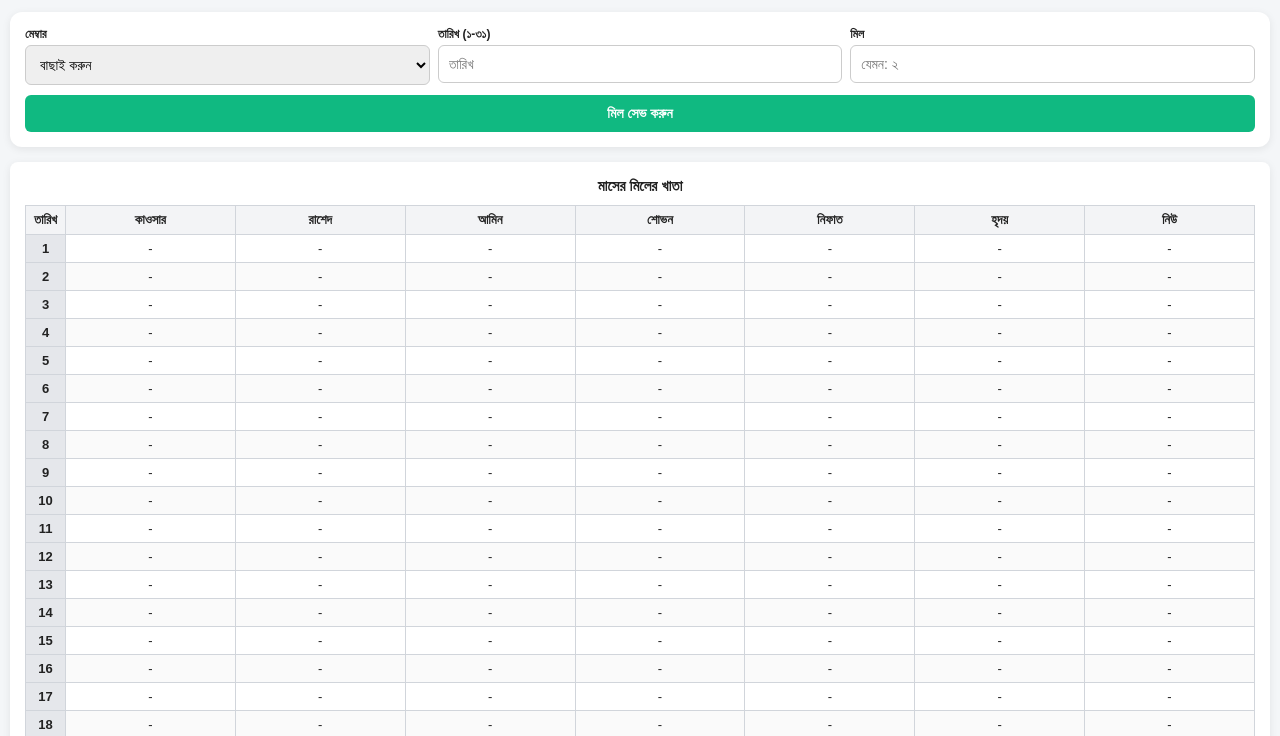
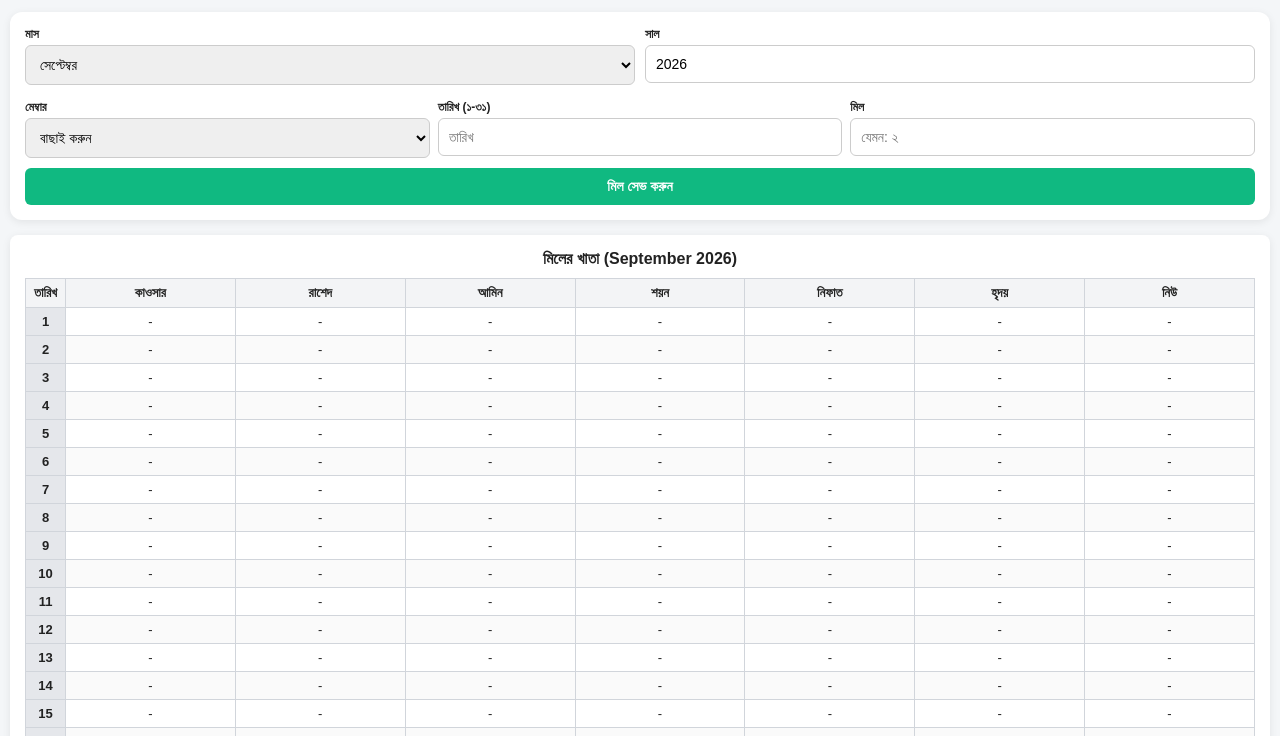
Before and after one commit to rashedmilon064-glitch/bachelor-meal, a plain HTML site: page index.html in a window 1280 px wide. Shown: the part 61-797 px from the top of the page. Drawn offline with nearby package versions, Linux system fonts and the light colour scheme.

Commit message:
Update index.html

```diff
--- a/index.html
+++ b/index.html
@@ -13,6 +13,14 @@
     h1 { text-align: center; margin-bottom: 5px; font-size: 22px; }
     .subtitle { text-align: center; color: #666; margin-bottom: 15px; font-size: 14px; }
     .card { background: white; padding: 15px; border-radius: 12px; margin-bottom: 15px; box-shadow: 0 2px 8px rgba(0,0,0,0.08); }
+
+    .month-year-group {
+      display: flex;
+      gap: 10px;
+      margin-bottom: 15px;
+      justify-content: center;
+    }
+
     .form-group { display: flex; flex-wrap: wrap; gap: 8px; }
     .form-control { flex: 1; min-width: 100px; }
     label { display: block; margin-bottom: 4px; font-weight: bold; font-size: 12px; }
@@ -37,6 +45,32 @@
     <p class="subtitle">ডিজিটাল মেস মিলের খাতা</p>
 
     <div class="card">
+      <!-- Month and Year Selection -->
+      <div class="month-year-group">
+        <div style="flex: 1;">
+          <label>মাস</label>
+          <select id="monthSelect">
+            <option value="January">জানুয়ারি</option>
+            <option value="February">ফেব্রুয়ারি</option>
+            <option value="March">মার্চ</option>
+            <option value="April">এপ্রিল</option>
+            <option value="May">মে</option>
+            <option value="June">জুন</option>
+            <option value="July">জুলাই</option>
+            <option value="August">আগস্ট</option>
+            <option value="September" selected>সেপ্টেম্বর</option>
+            <option value="October">অক্টোবর</option>
+            <option value="November">নভেম্বর</option>
+            <option value="December">ডিসেম্বর</option>
+          </select>
+        </div>
+        <div style="flex: 1;">
+          <label>সাল</label>
+          <input type="number" id="yearInput" value="2026" placeholder="যেমন: 2026">
+        </div>
+      </div>
+
+      <!-- Meal Entry Form -->
       <div class="form-group">
         <div class="form-control">
           <label>মেম্বার</label>
@@ -45,7 +79,7 @@
             <option value="kawser">কাওসার</option>
             <option value="rashed">রাশেদ</option>
             <option value="amin">আমিন</option>
-            <option value="soyon">শয়ন</option>
+            <option value="soyon">শয়ন</option>
             <option value="nifat">নিফাত</option>
             <option value="ridoy">হৃদয়</option>
             <option value="new">নিউ</option>
@@ -66,8 +100,9 @@
       <button onclick="submitMeal()">মিল সেভ করুন</button>
     </div>
 
+    <!-- Notebook Table -->
     <div class="card table-container">
-      <h3 style="margin-bottom: 10px; text-align: center; font-size: 15px;">মাসের মিলের খাতা</h3>
+      <h3 id="tableTitle" style="margin-bottom: 10px; text-align: center; font-size: 16px;">মাসের মিলের খাতা</h3>
       <table>
         <thead>
           <tr>
@@ -75,7 +110,7 @@
             <th>কাওসার</th>
             <th>রাশেদ</th>
             <th>আমিন</th>
-            <th>শোভন</th>
+            <th>শয়ন</th>
             <th>নিফাত</th>
             <th>হৃদয়</th>
             <th>নিউ</th>
@@ -119,12 +154,24 @@
         rowHtml += `</tr>`;
         tbody.innerHTML += rowHtml;
       }
+      updateTableTitle();
     }
+
+    function updateTableTitle() {
+      const month = document.getElementById("monthSelect").value;
+      const year = document.getElementById("yearInput").value;
+      document.getElementById("tableTitle").innerText = `মিলের খাতা (${month} ${year})`;
+    }
+
+    document.getElementById("monthSelect").addEventListener("change", updateTableTitle);
+    document.getElementById("yearInput").addEventListener("input", updateTableTitle);
 
     async function submitMeal() {
       const member = document.getElementById("member").value;
       const day = parseInt(document.getElementById("dateInput").value);
       const meal = parseFloat(document.getElementById("mealInput").value);
+      const month = document.getElementById("monthSelect").value;
+      const year = document.getElementById("yearInput").value;
 
       if (!member || isNaN(day) || day < 1 || day > 31 || isNaN(meal) || meal < 0) {
         alert("সবগুলো তথ্য সঠিকভাবে দিন!");
@@ -136,8 +183,13 @@
       calculateTotals();
 
       try {
-        await _supabase.from('meal_entries').insert([{ member_name: member, date_day: day, meal_count: meal }]);
-        alert(`✅ ${day} তারিখের ${meal} মিল সেভ হয়েছে!`);
+        await _supabase.from('meal_entries').insert([{
+          member_name: member,
+          date_day: day,
+          meal_count: meal,
+          month_year: `${month} ${year}`
+        }]);
+        alert(`✅ ${day} ${month}-এর ${meal} মিল সেভ হয়েছে!`);
       } catch (err) {
         alert("লোকাল সেভ হয়েছে, ডাটাবেজে আপডেট করতে Supabase সেটআপ চেক করুন।");
       }
```
